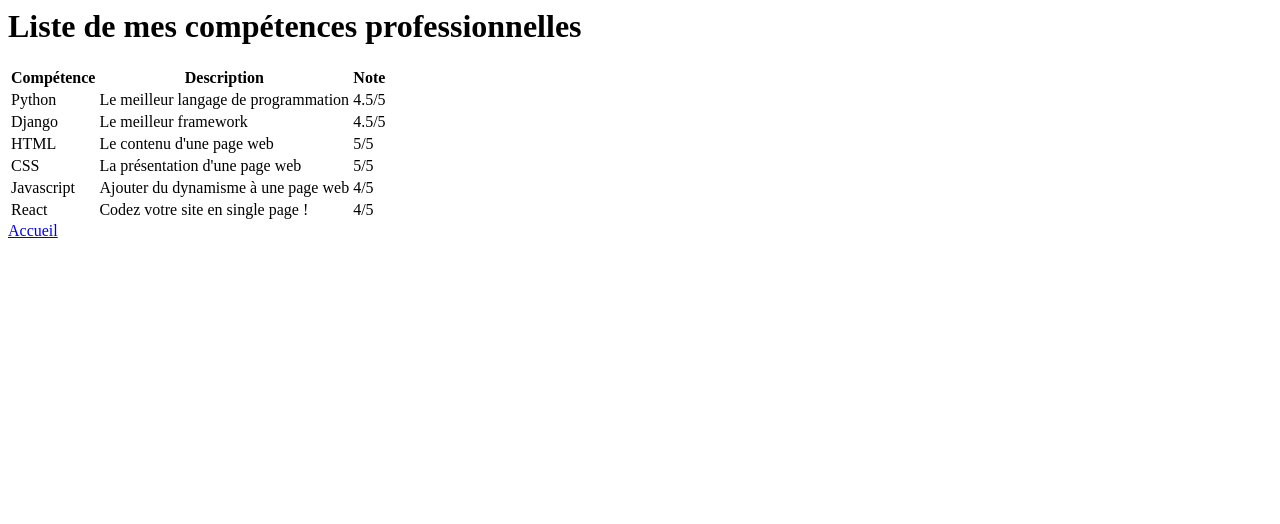
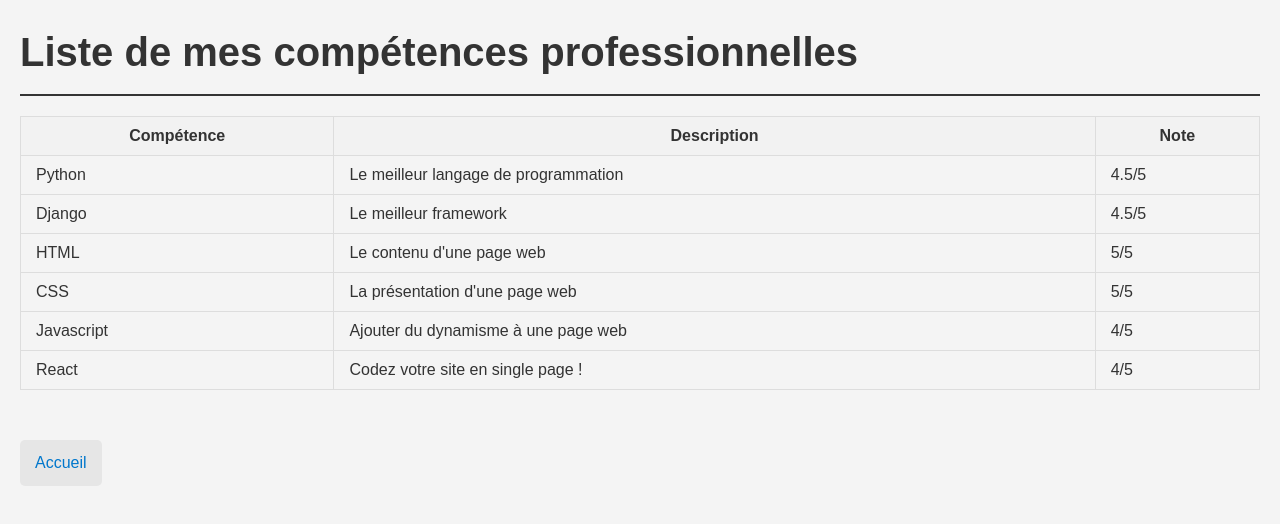
Before and after one commit to QBidolet/html-25-septembre, a plain HTML site: page TP/TP-1/pages/competences.html in a window 1280 px wide. Drawn offline with Linux system fonts and the light colour scheme.

Commit message:
- correction tp  1

```diff
--- /dev/null
+++ b/TP/TP-1/css/competences.css
@@ -0,0 +1,57 @@
+/* Reset CSS */
+* {
+    margin: 0;
+    padding: 0;
+    box-sizing: border-box;
+}
+
+body {
+    font-family: Arial, sans-serif;
+    line-height: 1.6;
+    padding: 20px;
+    background-color: #f4f4f4;
+    color: #333;
+}
+
+h1 {
+    font-size: 2.5em;
+    border-bottom: 2px solid #333;
+    padding-bottom: 10px;
+    margin-bottom: 20px;
+}
+
+table {
+    width: 100%;
+    border-collapse: collapse;
+    margin-bottom: 30px;
+}
+
+th, td {
+    padding: 10px 15px;
+    border: 1px solid #ddd;
+}
+
+th {
+    background-color: #f2f2f2;
+    font-weight: bold;
+}
+
+/* tr:nth-child(even) {
+    background-color: #f9f9f9;
+} */
+
+a {
+    color: #0077cc;
+    text-decoration: none;
+    transition: color 0.3s;
+    background-color: #e6e6e6;
+    padding: 10px 15px;
+    border-radius: 5px;
+    display: inline-block;
+    margin-top: 20px;
+}
+
+a:hover {
+    color: #0055aa;
+    background-color: #d4d4d4;
+}
--- /dev/null
+++ b/TP/TP-1/css/experiences.css
@@ -0,0 +1,48 @@
+/* Reset CSS */
+* {
+    margin: 0;
+    padding: 0;
+    box-sizing: border-box;
+}
+
+body {
+    font-family: Arial, sans-serif;
+    line-height: 1.6;
+    padding: 20px;
+    background-color: #f4f4f4;
+    color: #333;
+}
+
+h1 {
+    font-size: 2.5em;
+    border-bottom: 2px solid #333;
+    padding-bottom: 10px;
+    margin-bottom: 20px;
+}
+
+ul {
+    list-style-type: disc;
+    padding-left: 40px;
+    margin-bottom: 30px;
+}
+
+li {
+    font-size: 1.1em;
+    margin-bottom: 15px;
+}
+
+a {
+    color: #0077cc;
+    text-decoration: none;
+    transition: color 0.3s;
+    background-color: #e6e6e6;
+    padding: 10px 15px;
+    border-radius: 5px;
+    display: inline-block;
+    margin-top: 20px;
+}
+
+a:hover {
+    color: #0055aa;
+    background-color: #d4d4d4;
+}
--- /dev/null
+++ b/TP/TP-1/css/index.css
@@ -0,0 +1,52 @@
+/* Reset le CSS */
+* {
+    margin: 0;
+    padding: 0;
+    box-sizing: border-box;
+}
+
+body {
+    font-family: Arial, sans-serif;
+    line-height: 1.6;
+    padding: 20px;
+    background-color: #f4f4f4;
+    color: #333;
+}
+
+h1, h2, h3 {
+    margin-bottom: 20px;
+}
+
+h1 {
+    font-size: 2.5em;
+    border-bottom: 2px solid #333;
+    padding-bottom: 10px;
+}
+
+h2 {
+    font-size: 2em;
+    margin-top: 30px;
+    color: #555;
+}
+
+h3 {
+    font-size: 1.5em;
+    margin-top: 20px;
+    color: #777;
+}
+
+p{
+    margin-bottom: 20px;
+    font-size: 1em;
+}
+
+img {
+    width: 200px;
+    height: auto;
+    object-fit: auto;
+}
+
+a {
+    color: #0077cc;
+    text-decoration: none;
+}
--- a/TP/TP-1/pages/competences.html
+++ b/TP/TP-1/pages/competences.html
@@ -2,6 +2,8 @@
 <head>
     <title>Mes compétences</title>
     <meta charset="utf-8">
+    <link rel="stylesheet" href="../css/competences.css">
+
 </head>
 <body>
     <h1>Liste de mes compétences professionnelles</h1>
--- /dev/null
+++ b/cours/8-formulaires/boutique-m2i.css
@@ -0,0 +1,19 @@
+body {
+    background-color: aliceblue;
+    font-family: Arial, Helvetica, sans-serif;
+}
+
+p {
+    margin-top: 10px;
+    line-height: 2;
+}
+
+#commentaires {
+    width: 250px;
+    height: 100px;
+}
+
+.livraison {
+    background-color:gray;
+    padding: 5px;
+}
```
Also changed, not shown: TP/TP-1/index.html (+1 -0 lines), TP/TP-1/pages/experiences.html (+2 -0 lines), cours/8-formulaires/boutique-m2i.html (added, +48 -0 lines).
